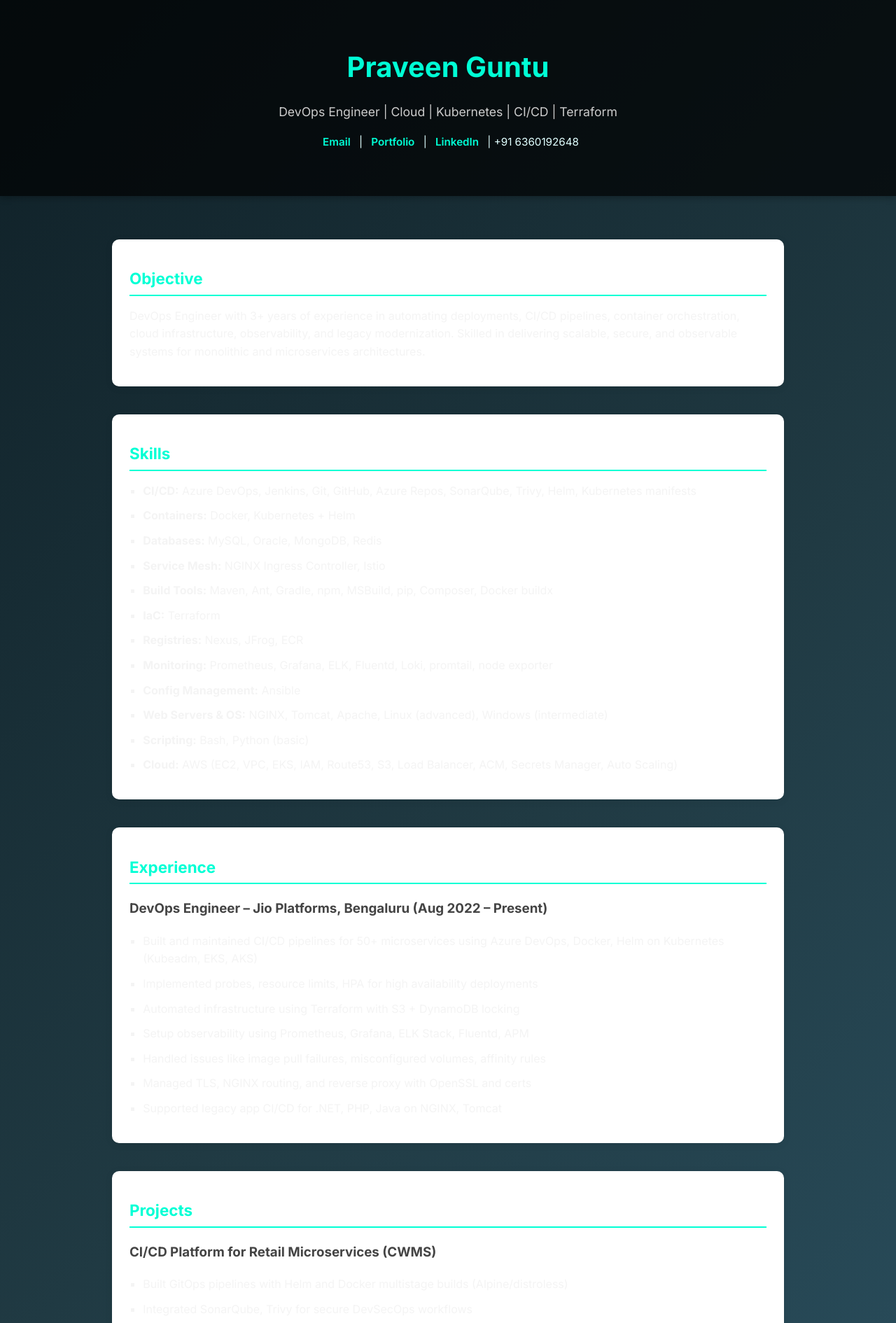
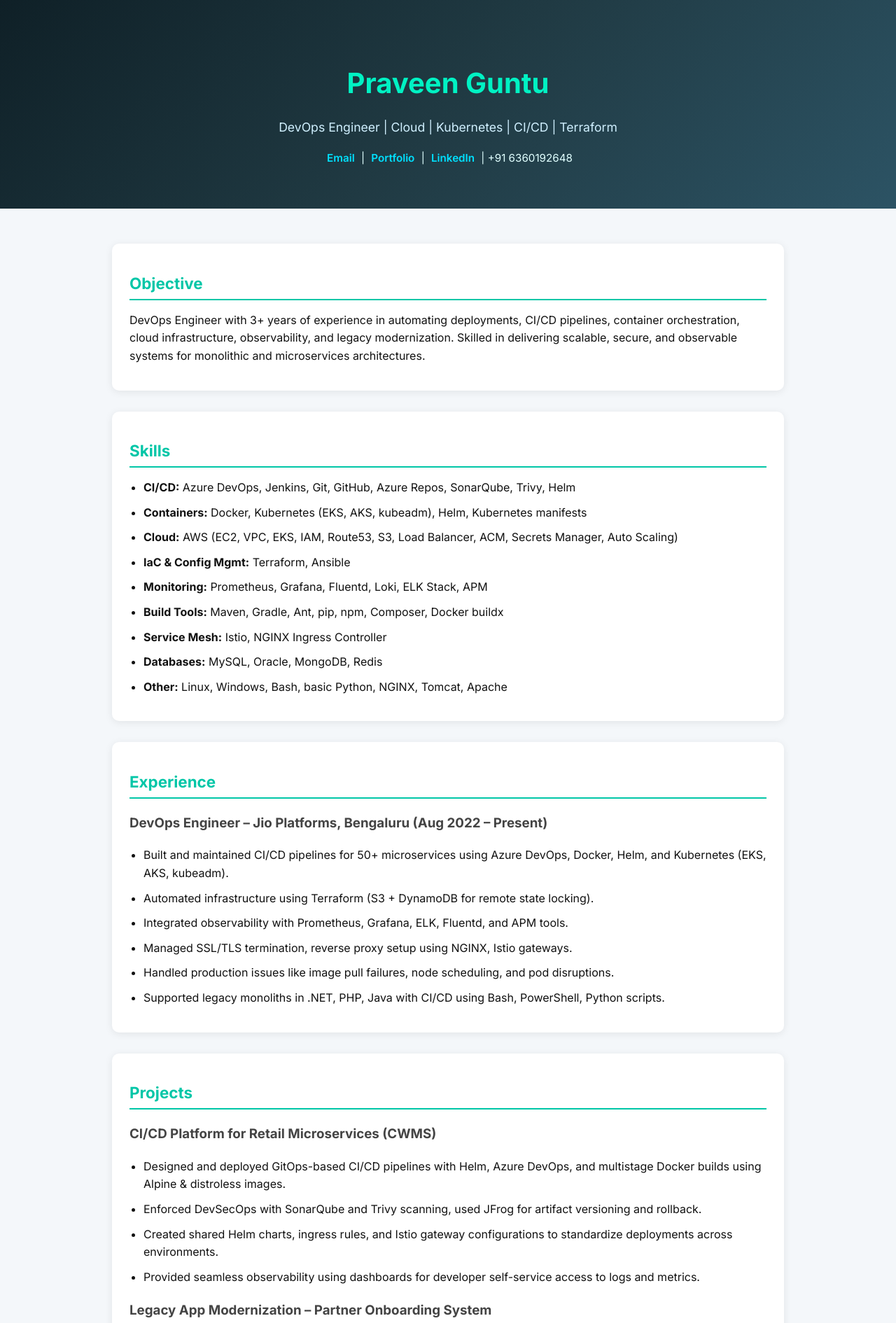
Before and after one commit to praveenjayakar/My-DevOps-Portfolio, a plain HTML site: page index.html in a window 1280 px wide. Shown: the top 1890 px of the page at 70% size. Drawn offline with Linux system fonts and the light colour scheme.

Commit message:
Update index.html

```diff
--- a/index.html
+++ b/index.html
@@ -4,92 +4,22 @@
 <head>
   <meta charset="UTF-8" />
   <meta name="viewport" content="width=device-width, initial-scale=1.0" />
+  <meta name="color-scheme" content="light" />
   <title>Praveen Guntu | DevOps Engineer</title>
   <link rel="stylesheet" href="styles.css" />
   <link href="https://fonts.googleapis.com/css2?family=Inter:wght@400;600;700&display=swap" rel="stylesheet">
-  <style>
-    body {
-      margin: 0;
-      font-family: 'Inter', sans-serif;
-      background: linear-gradient(135deg, #0f2027, #203a43, #2c5364);
-      color: #f4f4f4;
-    }
-
-    header {
-      background: rgba(0, 0, 0, 0.7);
-      padding: 2rem 1rem;
-      text-align: center;
-      box-shadow: 0 2px 10px rgba(0, 0, 0, 0.3);
-    }
-
-    header h1 {
-      margin: 0;
-      font-size: 2.5rem;
-      color: #00ffd5;
-    }
-
-    header p {
-      font-size: 1.1rem;
-      color: #ccc;
-    }
-
-    .contact a {
-      color: #00ffd5;
-      text-decoration: none;
-      margin: 0 0.5rem;
-      font-weight: 600;
-    }
-
-    .container {
-      max-width: 960px;
-      margin: 0 auto;
-      padding: 2rem;
-    }
-
-    section {
-      margin-bottom: 2.5rem;
-    }
-
-    h2 {
-      border-bottom: 2px solid #00ffd5;
-      padding-bottom: 0.3rem;
-      margin-bottom: 1rem;
-      color: #00ffd5;
-    }
-
-    ul {
-      list-style-type: square;
-      padding-left: 1.2rem;
-    }
-
-    li {
-      margin-bottom: 0.5rem;
-    }
-
-    footer {
-      text-align: center;
-      padding: 1rem;
-      font-size: 0.9rem;
-      background: rgba(0, 0, 0, 0.4);
-    }
-
-    footer a {
-      color: #00ffd5;
-      text-decoration: none;
-    }
-  </style>
 </head>
 
 <body>
   <header>
     <div class="container">
       <h1>Praveen Guntu</h1>
-      <p>DevOps Engineer | Cloud | Kubernetes | CI/CD | Terraform</p>
+      <p class="tagline">DevOps Engineer | Cloud | Kubernetes | CI/CD | Terraform</p>
       <div class="contact">
         <a href="mailto:praveenguntu@outlook.com">Email</a> |
         <a href="https://pjdevops.com" target="_blank">Portfolio</a> |
         <a href="https://linkedin.com/in/praveen-guntu-51163297" target="_blank">LinkedIn</a> |
-        <span>+91 6360192648</span>
+        +91 6360192648
       </div>
     </div>
   </header>
@@ -97,24 +27,25 @@
   <main class="container">
     <section>
       <h2>Objective</h2>
-      <p>DevOps Engineer with 3+ years of experience in automating deployments, CI/CD pipelines, container orchestration, cloud infrastructure, observability, and legacy modernization. Skilled in delivering scalable, secure, and observable systems for monolithic and microservices architectures.</p>
+      <p>
+        DevOps Engineer with 3+ years of experience in automating deployments, CI/CD pipelines, container orchestration,
+        cloud infrastructure, observability, and legacy modernization. Skilled in delivering scalable, secure, and
+        observable systems for monolithic and microservices architectures.
+      </p>
     </section>
 
     <section>
       <h2>Skills</h2>
       <ul>
-        <li><strong>CI/CD:</strong> Azure DevOps, Jenkins, Git, GitHub, Azure Repos, SonarQube, Trivy, Helm, Kubernetes manifests</li>
-        <li><strong>Containers:</strong> Docker, Kubernetes + Helm</li>
+        <li><strong>CI/CD:</strong> Azure DevOps, Jenkins, Git, GitHub, Azure Repos, SonarQube, Trivy, Helm</li>
+        <li><strong>Containers:</strong> Docker, Kubernetes (EKS, AKS, kubeadm), Helm, Kubernetes manifests</li>
+        <li><strong>Cloud:</strong> AWS (EC2, VPC, EKS, IAM, Route53, S3, Load Balancer, ACM, Secrets Manager, Auto Scaling)</li>
+        <li><strong>IaC & Config Mgmt:</strong> Terraform, Ansible</li>
+        <li><strong>Monitoring:</strong> Prometheus, Grafana, Fluentd, Loki, ELK Stack, APM</li>
+        <li><strong>Build Tools:</strong> Maven, Gradle, Ant, pip, npm, Composer, Docker buildx</li>
+        <li><strong>Service Mesh:</strong> Istio, NGINX Ingress Controller</li>
         <li><strong>Databases:</strong> MySQL, Oracle, MongoDB, Redis</li>
-        <li><strong>Service Mesh:</strong> NGINX Ingress Controller, Istio</li>
-        <li><strong>Build Tools:</strong> Maven, Ant, Gradle, npm, MSBuild, pip, Composer, Docker buildx</li>
-        <li><strong>IaC:</strong> Terraform</li>
-        <li><strong>Registries:</strong> Nexus, JFrog, ECR</li>
-        <li><strong>Monitoring:</strong> Prometheus, Grafana, ELK, Fluentd, Loki, promtail, node exporter</li>
-        <li><strong>Config Management:</strong> Ansible</li>
-        <li><strong>Web Servers & OS:</strong> NGINX, Tomcat, Apache, Linux (advanced), Windows (intermediate)</li>
-        <li><strong>Scripting:</strong> Bash, Python (basic)</li>
-        <li><strong>Cloud:</strong> AWS (EC2, VPC, EKS, IAM, Route53, S3, Load Balancer, ACM, Secrets Manager, Auto Scaling)</li>
+        <li><strong>Other:</strong> Linux, Windows, Bash, basic Python, NGINX, Tomcat, Apache</li>
       </ul>
     </section>
 
@@ -122,13 +53,12 @@
       <h2>Experience</h2>
       <h3>DevOps Engineer – Jio Platforms, Bengaluru (Aug 2022 – Present)</h3>
       <ul>
-        <li>Built and maintained CI/CD pipelines for 50+ microservices using Azure DevOps, Docker, Helm on Kubernetes (Kubeadm, EKS, AKS)</li>
-        <li>Implemented probes, resource limits, HPA for high availability deployments</li>
-        <li>Automated infrastructure using Terraform with S3 + DynamoDB locking</li>
-        <li>Setup observability using Prometheus, Grafana, ELK Stack, Fluentd, APM</li>
-        <li>Handled issues like image pull failures, misconfigured volumes, affinity rules</li>
-        <li>Managed TLS, NGINX routing, and reverse proxy with OpenSSL and certs</li>
-        <li>Supported legacy app CI/CD for .NET, PHP, Java on NGINX, Tomcat</li>
+        <li>Built and maintained CI/CD pipelines for 50+ microservices using Azure DevOps, Docker, Helm, and Kubernetes (EKS, AKS, kubeadm).</li>
+        <li>Automated infrastructure using Terraform (S3 + DynamoDB for remote state locking).</li>
+        <li>Integrated observability with Prometheus, Grafana, ELK, Fluentd, and APM tools.</li>
+        <li>Managed SSL/TLS termination, reverse proxy setup using NGINX, Istio gateways.</li>
+        <li>Handled production issues like image pull failures, node scheduling, and pod disruptions.</li>
+        <li>Supported legacy monoliths in .NET, PHP, Java with CI/CD using Bash, PowerShell, Python scripts.</li>
       </ul>
     </section>
 
@@ -136,25 +66,24 @@
       <h2>Projects</h2>
       <h3>CI/CD Platform for Retail Microservices (CWMS)</h3>
       <ul>
-        <li>Built GitOps pipelines with Helm and Docker multistage builds (Alpine/distroless)</li>
-        <li>Integrated SonarQube, Trivy for secure DevSecOps workflows</li>
-        <li>Managed Helm charts, ingress rules, TLS secrets, Istio gateway/virtual service</li>
-        <li>Enabled Kubernetes dashboards, Istio observability, and monitoring setup</li>
-        <li>Delivered consistent deployments with zero-downtime rolling upgrades</li>
+        <li>Designed and deployed GitOps-based CI/CD pipelines with Helm, Azure DevOps, and multistage Docker builds using Alpine & distroless images.</li>
+        <li>Enforced DevSecOps with SonarQube and Trivy scanning, used JFrog for artifact versioning and rollback.</li>
+        <li>Created shared Helm charts, ingress rules, and Istio gateway configurations to standardize deployments across environments.</li>
+        <li>Provided seamless observability using dashboards for developer self-service access to logs and metrics.</li>
       </ul>
 
       <h3>Legacy App Modernization – Partner Onboarding System</h3>
       <ul>
-        <li>Migrated monoliths (.NET, Java, PHP) into Azure DevOps CI/CD flows</li>
-        <li>Automated VM deployments with config separation and env awareness</li>
-        <li>Enabled ELK and APM for real-time visibility and log-based debugging</li>
-        <li>Initiated containerization with Docker for Kubernetes transition</li>
+        <li>Re-engineered monolithic Java, .NET, and PHP apps into automated Azure DevOps CI/CD pipelines.</li>
+        <li>Enabled deployments across Linux and Windows VMs, with environment-aware scripting.</li>
+        <li>Integrated ELK stack for logging and performance tracking; initiated containerization for Kubernetes migration.</li>
+        <li>Reduced deployment time by 80% and improved system reliability and visibility significantly.</li>
       </ul>
     </section>
 
     <section>
       <h2>Education</h2>
-      <p><strong>Bachelor of Technology (B.Tech)</strong> — CE (2020)<br>
+      <p><strong>Bachelor of Technology (B.Tech)</strong> — Computer Engineering (2020)<br />
         Sanketika Institute of Technology and Management, Visakhapatnam</p>
     </section>
   </main>
```
